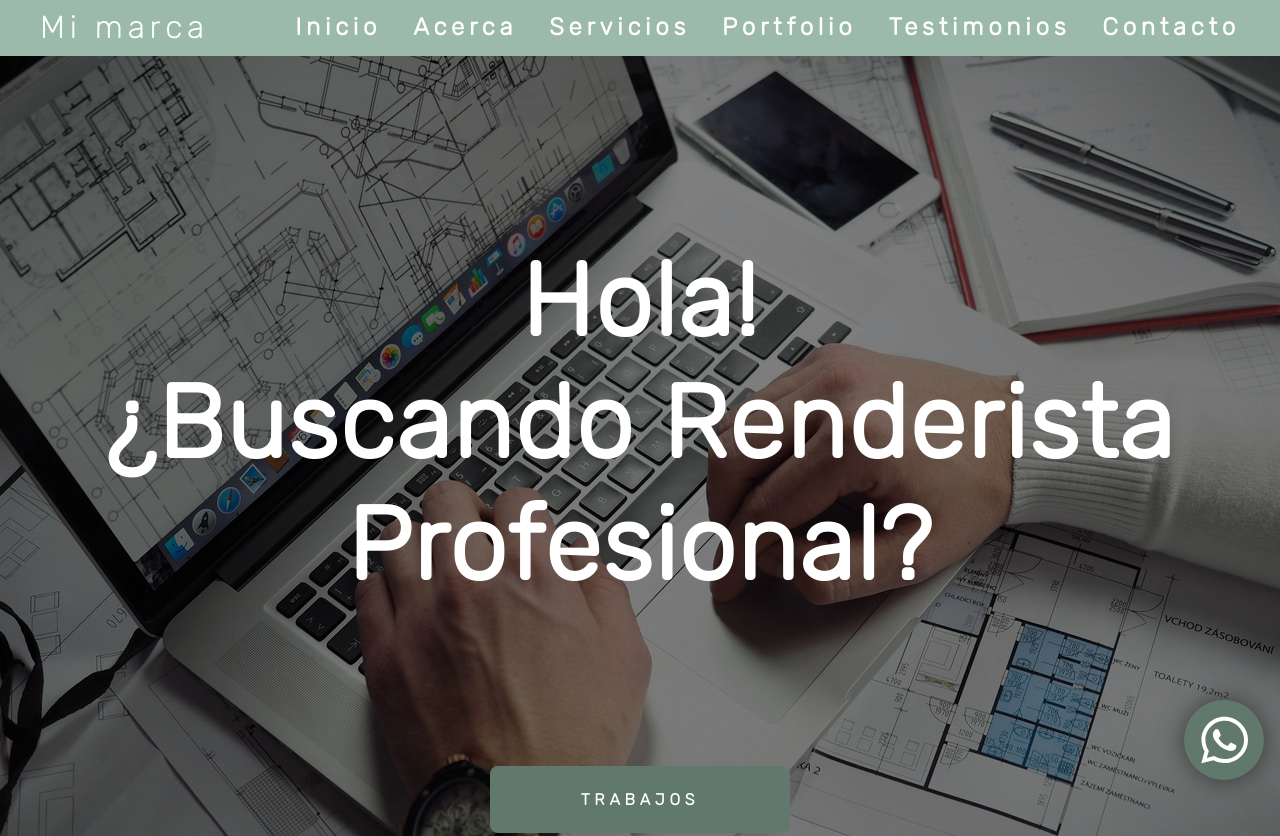
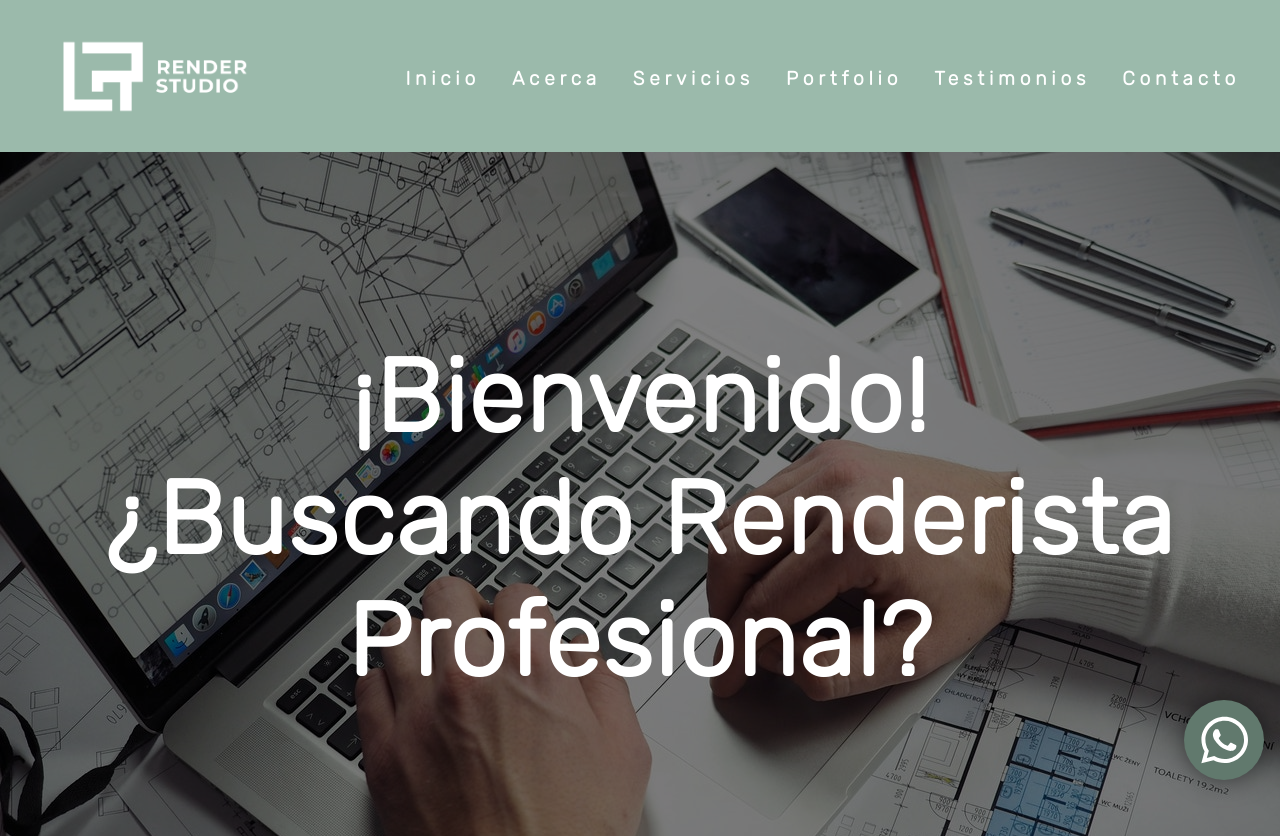
Before and after one commit to fabiobareiro/freelance-landing-page, a plain HTML site: page portfolio-profesional/index.html in a window 1280 px wide. Shown: the top 836 px of the page. Drawn offline with nearby package versions, Linux system fonts and the light colour scheme.

Commit message:
Cambios en barra de nevegacion - se agrega logo

```diff
--- a/portfolio-profesional/index.html
+++ b/portfolio-profesional/index.html
@@ -62,7 +62,7 @@
     <header class="header">
       <section class="container">
         <div class="logo">
-          <a href="index.html">Mi marca</a>
+          <a href="index.html"><img src="/portfolio-profesional/assets/1-render-studio-laura.png" alt="" width="230"></a>
         </div>
         <button class="menu-btn">
           <svg
@@ -115,7 +115,7 @@
               data-aos-duration="900"
 
             >
-              Hola!<br />¿Buscando Renderista Profesional?
+              ¡Bienvenido!<br />¿Buscando Renderista Profesional?
             </h2>
             <a href="#portfolio" class="btn" data-aos="flip-left" data-aos-anchor-placement="center-bottom" data-aos-duration="1000">TRABAJOS</a>
           </div>
--- a/portfolio-profesional/style.css
+++ b/portfolio-profesional/style.css
@@ -17,7 +17,7 @@
   --white-alpha-shadow-color: rgba(255, 255, 255, 0.5);
   --font: "Rubik", sans-serif;
   --max-width: 1200px;
-  --header-height: 4rem;
+  --header-height: 10rem;
 }
 
 /* Reset */
@@ -361,7 +361,7 @@ input {
 
 .menu a {
   padding: 1rem;
-  font-size: 1.5rem;
+  font-size: 1.2rem;
   font-weight: bold;
   text-align: center;
   text-decoration: none;
@@ -616,7 +616,7 @@ input {
 
 .logo a {
   color: var(--white-color);
-  font-size: 2rem;
+  font-size: 0.5rem;
   text-decoration: none;
 }
 
```
Also changed, not shown: portfolio-profesional/assets/1-render-studio-laura.png (added), portfolio-profesional/assets/2-render-studio-laura.png (added), portfolio-profesional/assets/3-render-studio-laura.png (added).
